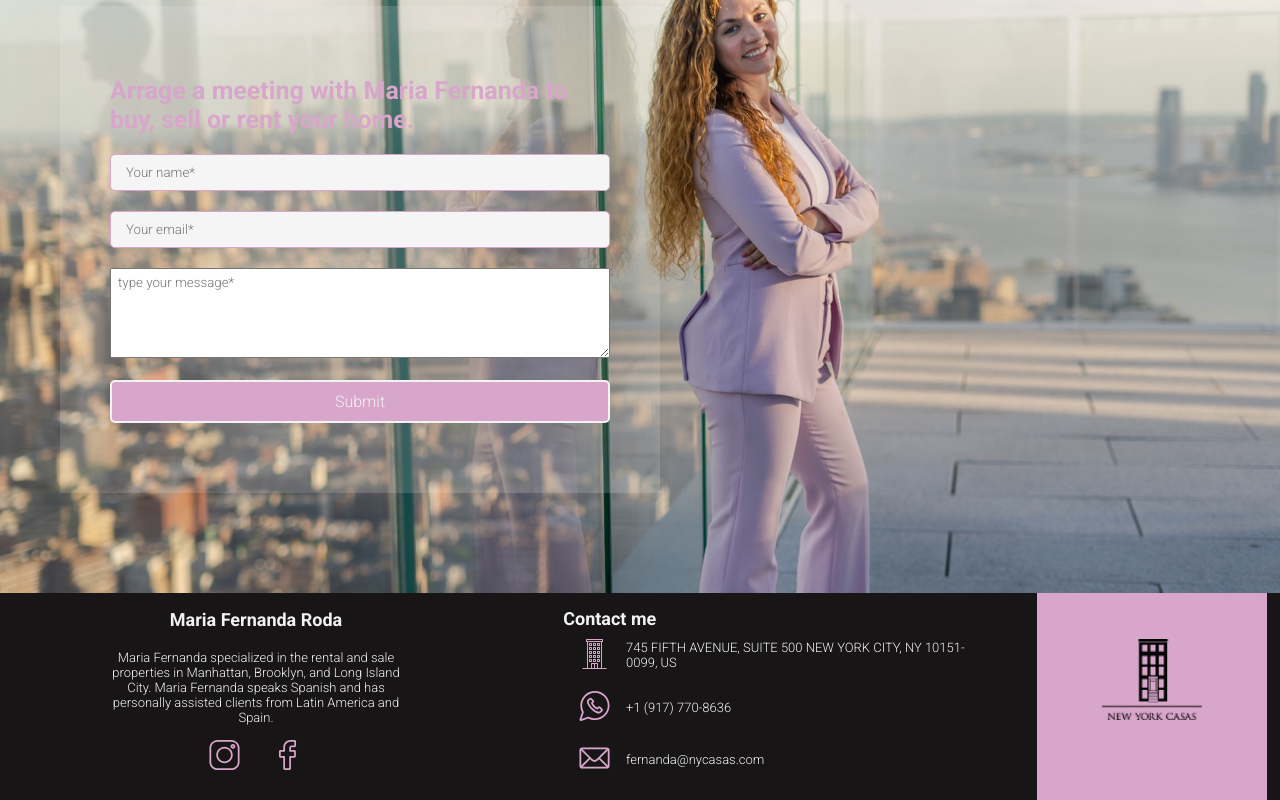
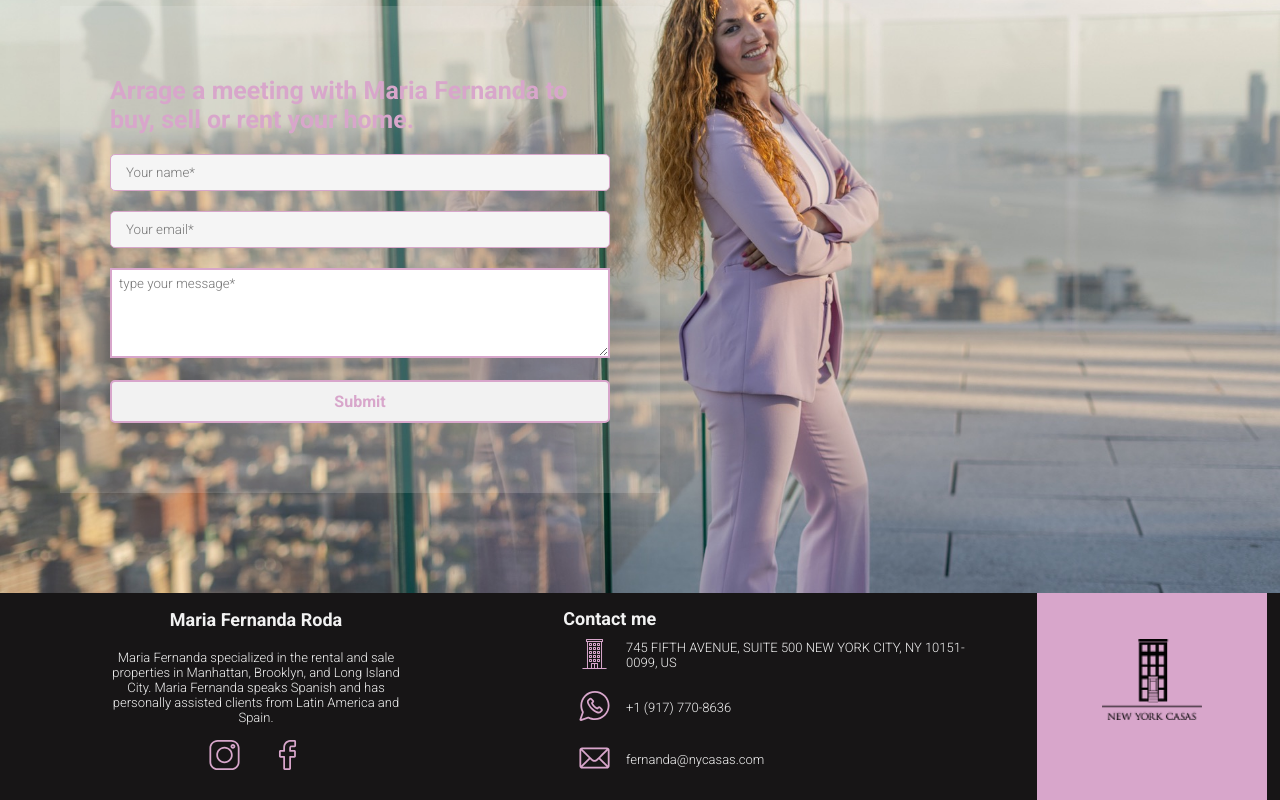
Before and after one commit to LorgioRoda/mfr-website, a React app: page / in a window 1280 px wide. In both pictures the pointer is over the input 360 px from the left and 3282 px from the top of the page. Shown: the part 2881-3681 px from the top of the page. Built offline with nearby package versions, Linux system fonts and the light colour scheme.

Commit message:
working on form 🚧

```diff
--- a/src/assets/styles/Components/LocalUpdate.scss
+++ b/src/assets/styles/Components/LocalUpdate.scss
@@ -45,11 +45,18 @@
     height: 90px;
     padding: 7px;
     line-height: 14px;
+    border: 2px solid$main-color;
 }
 .form_content--buttom input {
     color: $white-color;
+    font-weight: bold;
     font-size: 1.6rem;
     border: 2px solid $white-color;
     background-color: $main-color;
     cursor: pointer;
 }
+.form_content--buttom:hover input{
+    color: $main-color;
+    background-color: $white-color;
+    border: 2px solid $main-color;
+}
```
